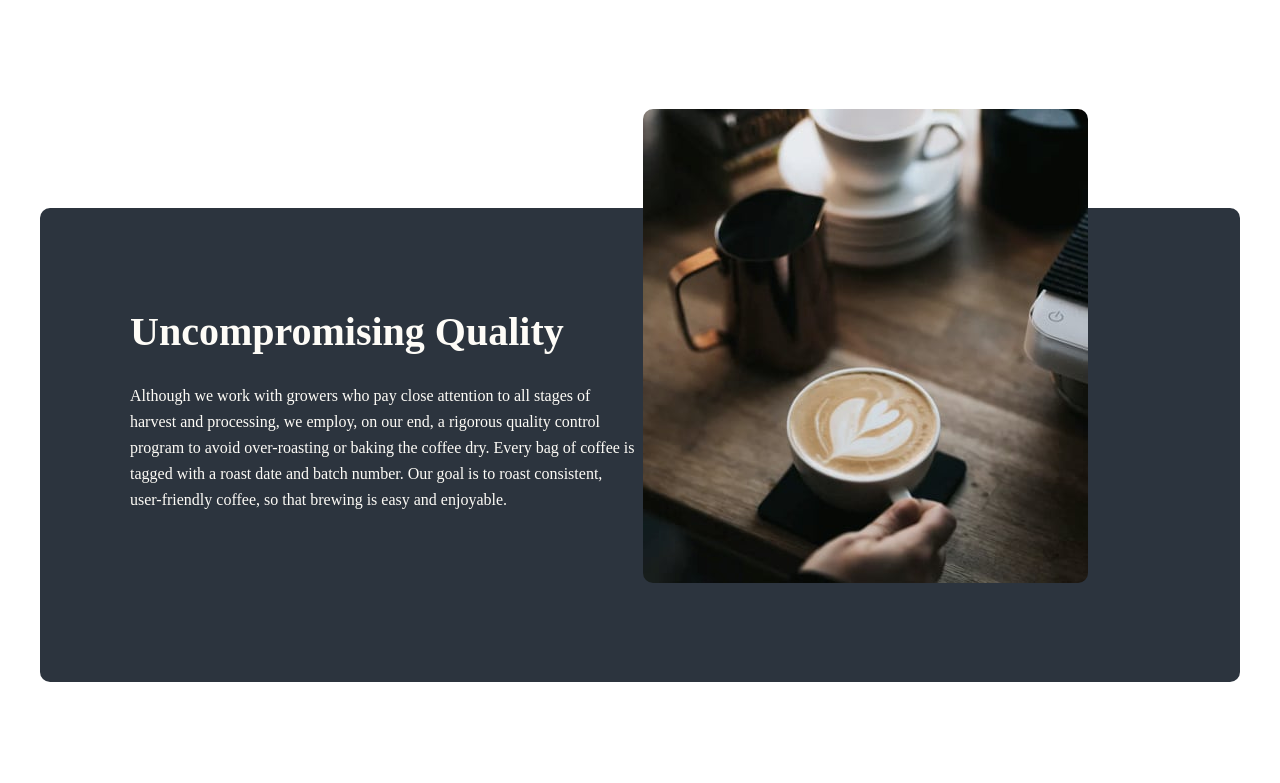
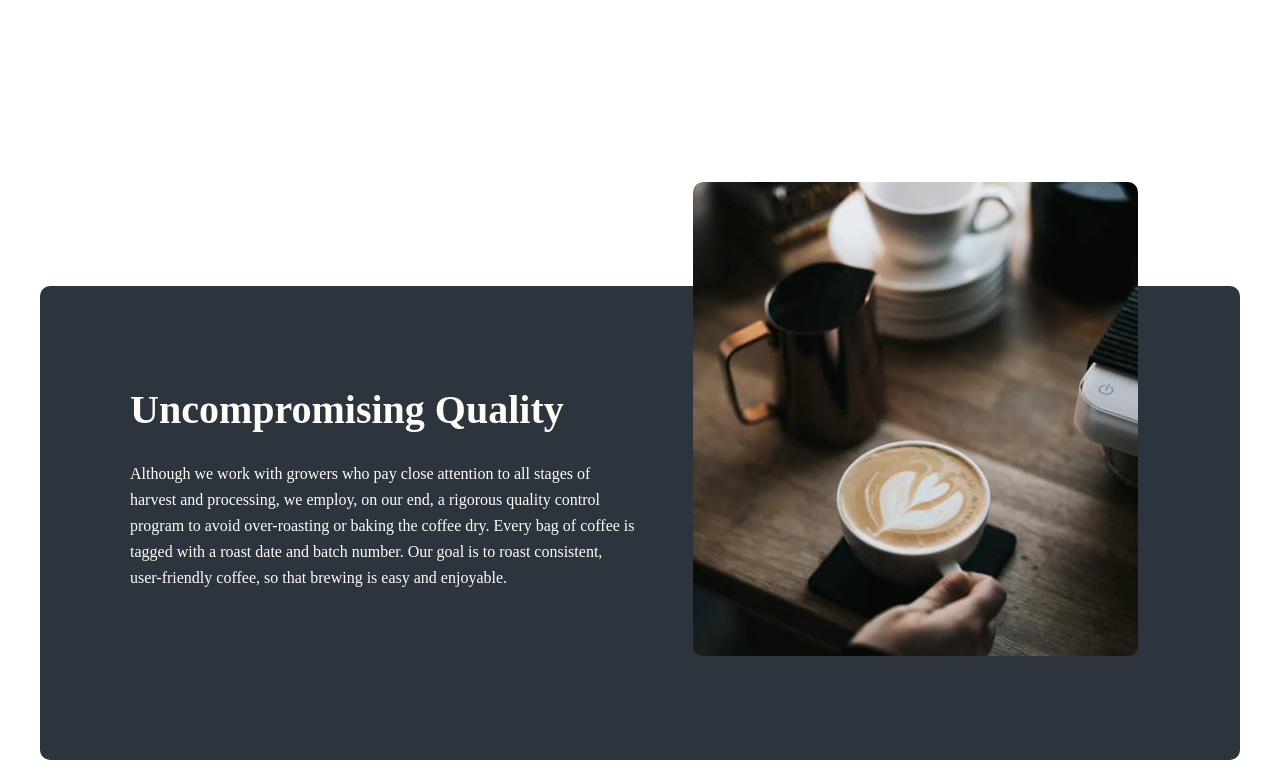
Before and after one commit to JaredBrown1/coffee-roasters, a React (Create React App) app: page /about in a window 1280 px wide. Shown: the part 1217-2000 px from the top of the page. Built offline with nearby package versions, Linux system fonts and the light colour scheme.

Commit message:
image fixed

```diff
--- a/src/components/about-page/aboutPageBottom.js
+++ b/src/components/about-page/aboutPageBottom.js
@@ -7,6 +7,7 @@ import Logo3 from "./styles/illustration-uk.svg";
 import {
 	UncompromiseContainer,
 	UncompImage,
+	UncompImageContainer,
 	UncompTitle,
 	UncompParapraph,
 	HQTitle,
@@ -20,9 +21,9 @@ const AboutBottom = () => {
 	return (
 		<div>
 			<div>
-				<div>
+				<UncompImageContainer>
 					<UncompImage src={Image1} alt="uncompromised" />
-				</div>
+				</UncompImageContainer>
 				<UncompromiseContainer>
 					<UncompTitle>Uncompromising Quality</UncompTitle>
 					<UncompParapraph>
--- a/src/components/about-page/styles/aboutPageBottomStyles.js
+++ b/src/components/about-page/styles/aboutPageBottomStyles.js
@@ -9,10 +9,12 @@ export const UncompromiseContainer = styled.div`
 `;
 
 export const UncompImage = styled.img`
-	position: absolute;
-	right: 15%;
-	bottom: -125%;
 	border-radius: 10px;
+`;
+
+export const UncompImageContainer = styled.div`
+	padding-left: 550px;
+	margin-bottom: -400px;
 `;
 
 export const UncompTitle = styled.h1`
```
